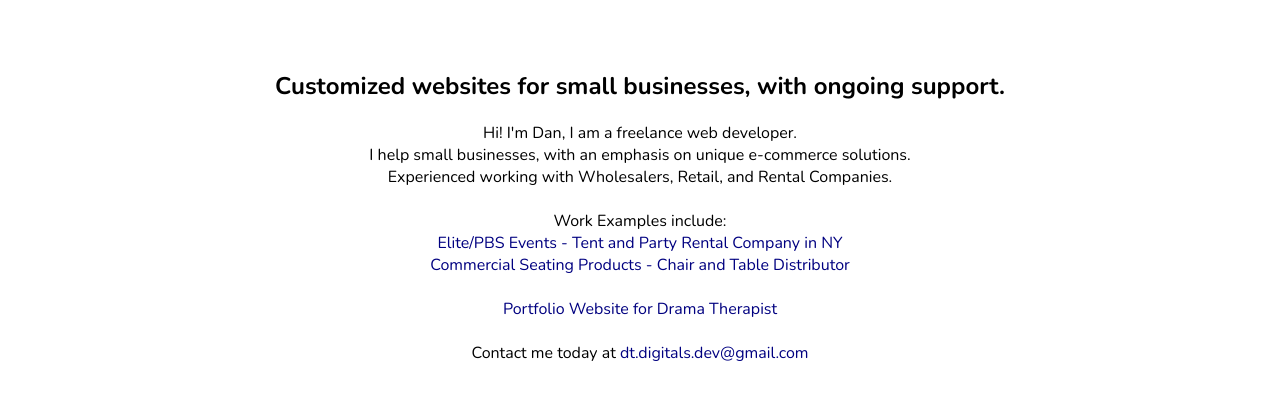
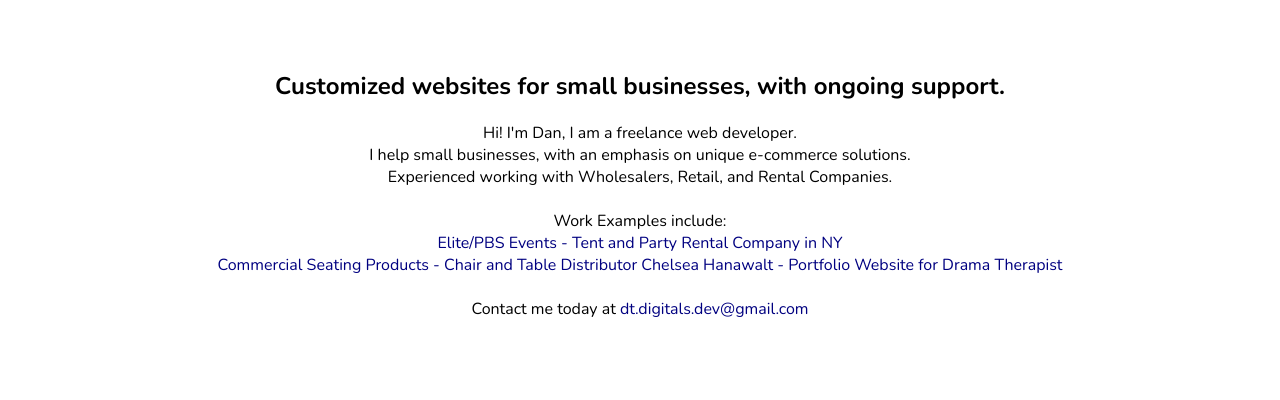
Before and after one commit to dtheyer01/dtdigitalshtmls, a plain HTML site: page index.html in a window 1280 px wide. Shown: the part 92-492 px from the top of the page. Drawn offline with Linux system fonts and the light colour scheme.

Commit message:
Add files via upload

```diff
--- a/index.html
+++ b/index.html
@@ -24,8 +24,8 @@
             <br>
             <br>
             Work Examples include: <br><a href="https://elitepbsevents.com/" style="color: navy">Elite/PBS Events - Tent and Party Rental Company in NY</a><br>
-            <a href="https://cspevents.com/" style="color: navy">Commercial Seating Products - Chair and Table Distributor</a><br><br>
-            <a href="https://chelseahanawalt.com" style="color: navy">Portfolio Website for Drama Therapist</a><br><br>
+            <a href="https://cspevents.com/" style="color: navy">Commercial Seating Products - Chair and Table Distributor</a>
+            <a href="https://chelseahanawalt.com" style="color: navy">Chelsea Hanawalt - Portfolio Website for Drama Therapist</a><br><br>
             Contact me today at <a href='mailto:dt.digitals.dev@gmail.com' style="color: navy">dt.digitals.dev@gmail.com</a>
             </p>
         </div>
```
